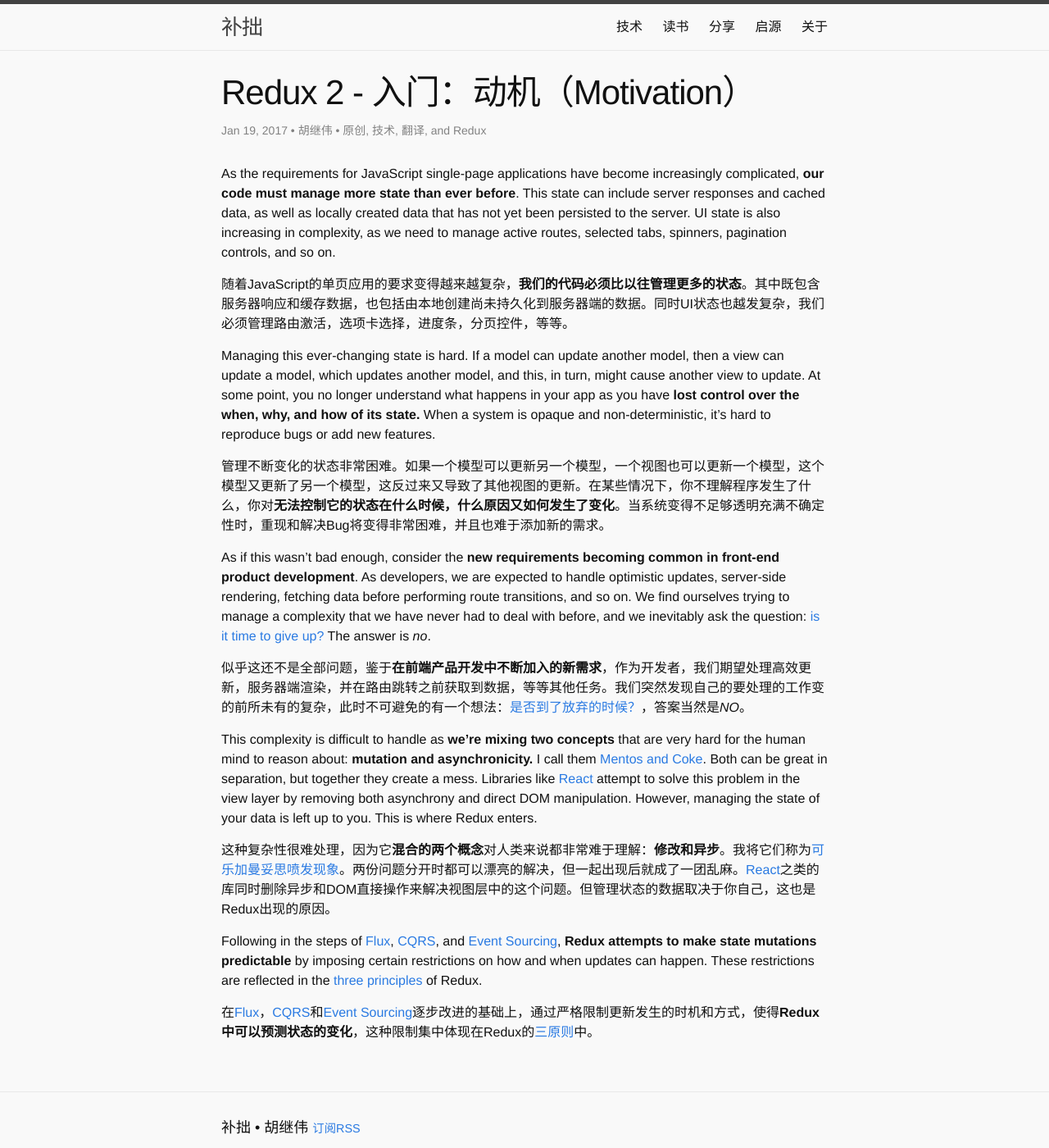
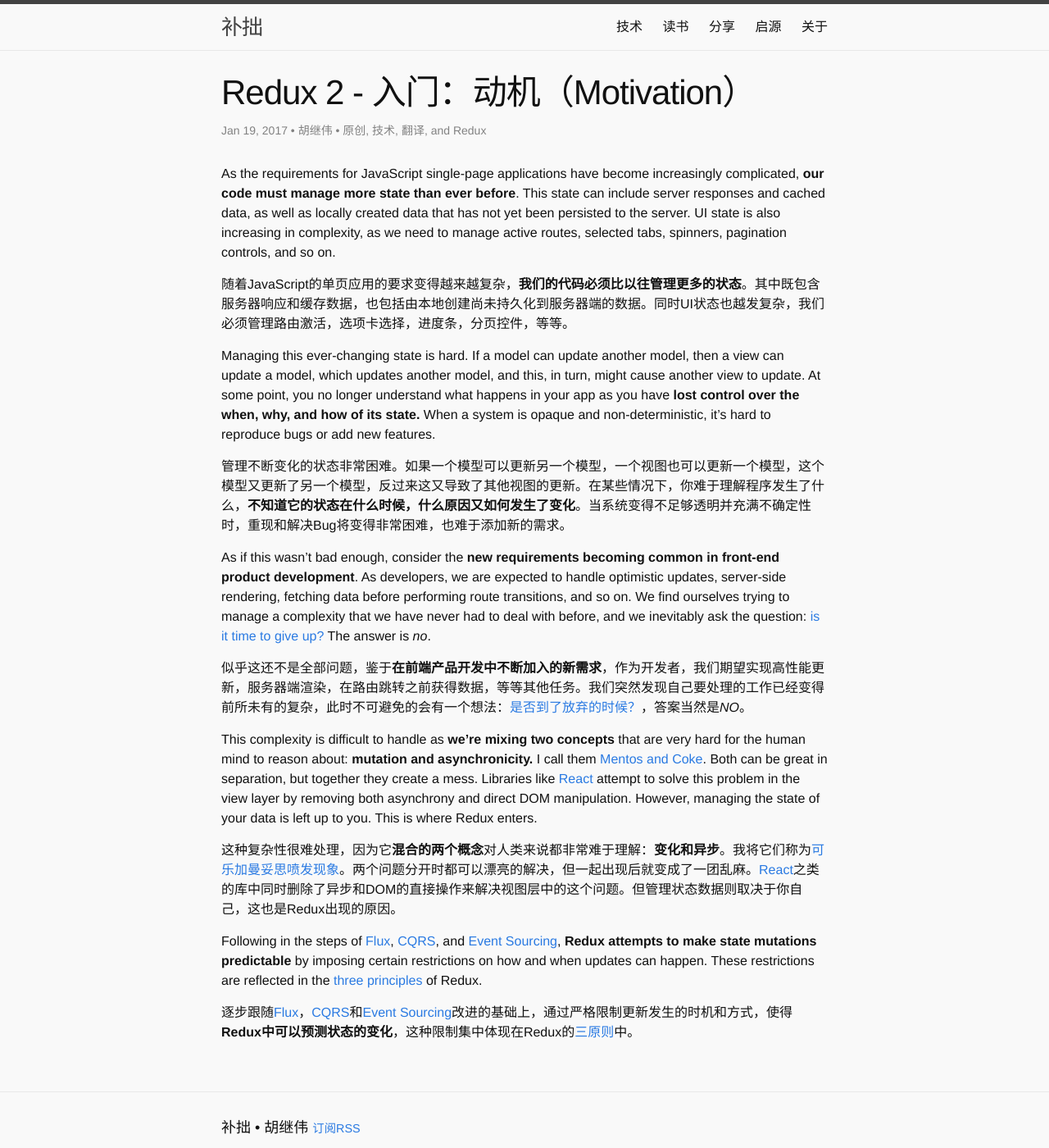
Before and after one commit to testudy/testudy.github.io, a Jekyll site: the page built from tech/_posts/2017-01-19-redux-2-introduction-Motivation.md, in a window 1280 px wide and 1400 px high. Shown: the whole window at 82% size. Built offline with Jekyll 4.4.1, drawn with Linux system fonts in a browser that asks for light colours; comment, search, counter and statistics services are not loaded.

Commit message:
微调语言

```diff
--- a/tech/_posts/2017-01-19-redux-2-introduction-Motivation.md
+++ b/tech/_posts/2017-01-19-redux-2-introduction-Motivation.md
@@ -10,16 +10,16 @@ As the requirements for JavaScript single-page applications have become increasi
 
 Managing this ever-changing state is hard. If a model can update another model, then a view can update a model, which updates another model, and this, in turn, might cause another view to update. At some point, you no longer understand what happens in your app as you have **lost control over the when, why, and how of its state.** When a system is opaque and non-deterministic, it's hard to reproduce bugs or add new features.
 
-管理不断变化的状态非常困难。如果一个模型可以更新另一个模型，一个视图也可以更新一个模型，这个模型又更新了另一个模型，这反过来又导致了其他视图的更新。在某些情况下，你不理解程序发生了什么，你对**无法控制它的状态在什么时候，什么原因又如何发生了变化**。当系统变得不足够透明充满不确定性时，重现和解决Bug将变得非常困难，并且也难于添加新的需求。
+管理不断变化的状态非常困难。如果一个模型可以更新另一个模型，一个视图也可以更新一个模型，这个模型又更新了另一个模型，反过来这又导致了其他视图的更新。在某些情况下，你难于理解程序发生了什么，**不知道它的状态在什么时候，什么原因又如何发生了变化**。当系统变得不足够透明并充满不确定性时，重现和解决Bug将变得非常困难，也难于添加新的需求。
 
 As if this wasn't bad enough, consider the **new requirements becoming common in front-end product development**. As developers, we are expected to handle optimistic updates, server-side rendering, fetching data before performing route transitions, and so on. We find ourselves trying to manage a complexity that we have never had to deal with before, and we inevitably ask the question: [is it time to give up?](http://www.quirksmode.org/blog/archives/2015/07/stop_pushing_th.html) The answer is _no_.
 
-似乎这还不是全部问题，鉴于**在前端产品开发中不断加入的新需求**，作为开发者，我们期望处理高效更新，服务器端渲染，并在路由跳转之前获取到数据，等等其他任务。我们突然发现自己的要处理的工作变的前所未有的复杂，此时不可避免的有一个想法：[是否到了放弃的时候？](http://www.quirksmode.org/blog/archives/2015/07/stop_pushing_th.html)，答案当然是*NO*。
+似乎这还不是全部问题，鉴于**在前端产品开发中不断加入的新需求**，作为开发者，我们期望实现高性能更新，服务器端渲染，在路由跳转之前获得数据，等等其他任务。我们突然发现自己要处理的工作已经变得前所未有的复杂，此时不可避免的会有一个想法：[是否到了放弃的时候？](http://www.quirksmode.org/blog/archives/2015/07/stop_pushing_th.html)，答案当然是*NO*。
 
 This complexity is difficult to handle as **we're mixing two concepts** that are very hard for the human mind to reason about: **mutation and asynchronicity.** I call them [Mentos and Coke](https://en.wikipedia.org/wiki/Diet_Coke_and_Mentos_eruption). Both can be great in separation, but together they create a mess. Libraries like [React](http://facebook.github.io/react) attempt to solve this problem in the view layer by removing both asynchrony and direct DOM manipulation. However, managing the state of your data is left up to you. This is where Redux enters.
 
-这种复杂性很难处理，因为它**混合的两个概念**对人类来说都非常难于理解：**修改和异步**。我将它们称为[可乐加曼妥思喷发现象](https://zh.wikipedia.org/wiki/可樂加曼陀珠噴發現象)。两份问题分开时都可以漂亮的解决，但一起出现后就成了一团乱麻。[React](http://facebook.github.io/react)之类的库同时删除异步和DOM直接操作来解决视图层中的这个问题。但管理状态的数据取决于你自己，这也是Redux出现的原因。
+这种复杂性很难处理，因为它**混合的两个概念**对人类来说都非常难于理解：**变化和异步**。我将它们称为[可乐加曼妥思喷发现象](https://zh.wikipedia.org/wiki/可樂加曼陀珠噴發現象)。两个问题分开时都可以漂亮的解决，但一起出现后就变成了一团乱麻。[React](http://facebook.github.io/react)之类的库中同时删除了异步和DOM的直接操作来解决视图层中的这个问题。但管理状态数据则取决于你自己，这也是Redux出现的原因。
 
 Following in the steps of [Flux](http://facebook.github.io/flux), [CQRS](http://martinfowler.com/bliki/CQRS.html), and [Event Sourcing](http://martinfowler.com/eaaDev/EventSourcing.html), **Redux attempts to make state mutations predictable** by imposing certain restrictions on how and when updates can happen. These restrictions are reflected in the [three principles](ThreePrinciples.md) of Redux.
 
-在[Flux](http://facebook.github.io/flux)，[CQRS](http://martinfowler.com/bliki/CQRS.html)和[Event Sourcing](http://martinfowler.com/eaaDev/EventSourcing.html)逐步改进的基础上，通过严格限制更新发生的时机和方式，使得**Redux中可以预测状态的变化**，这种限制集中体现在Redux的[三原则](https://github.com/reactjs/redux/blob/master/docs/introduction/ThreePrinciples.md)中。
+逐步跟随[Flux](http://facebook.github.io/flux)，[CQRS](http://martinfowler.com/bliki/CQRS.html)和[Event Sourcing](http://martinfowler.com/eaaDev/EventSourcing.html)改进的基础上，通过严格限制更新发生的时机和方式，使得**Redux中可以预测状态的变化**，这种限制集中体现在Redux的[三原则](https://github.com/reactjs/redux/blob/master/docs/introduction/ThreePrinciples.md)中。
```
